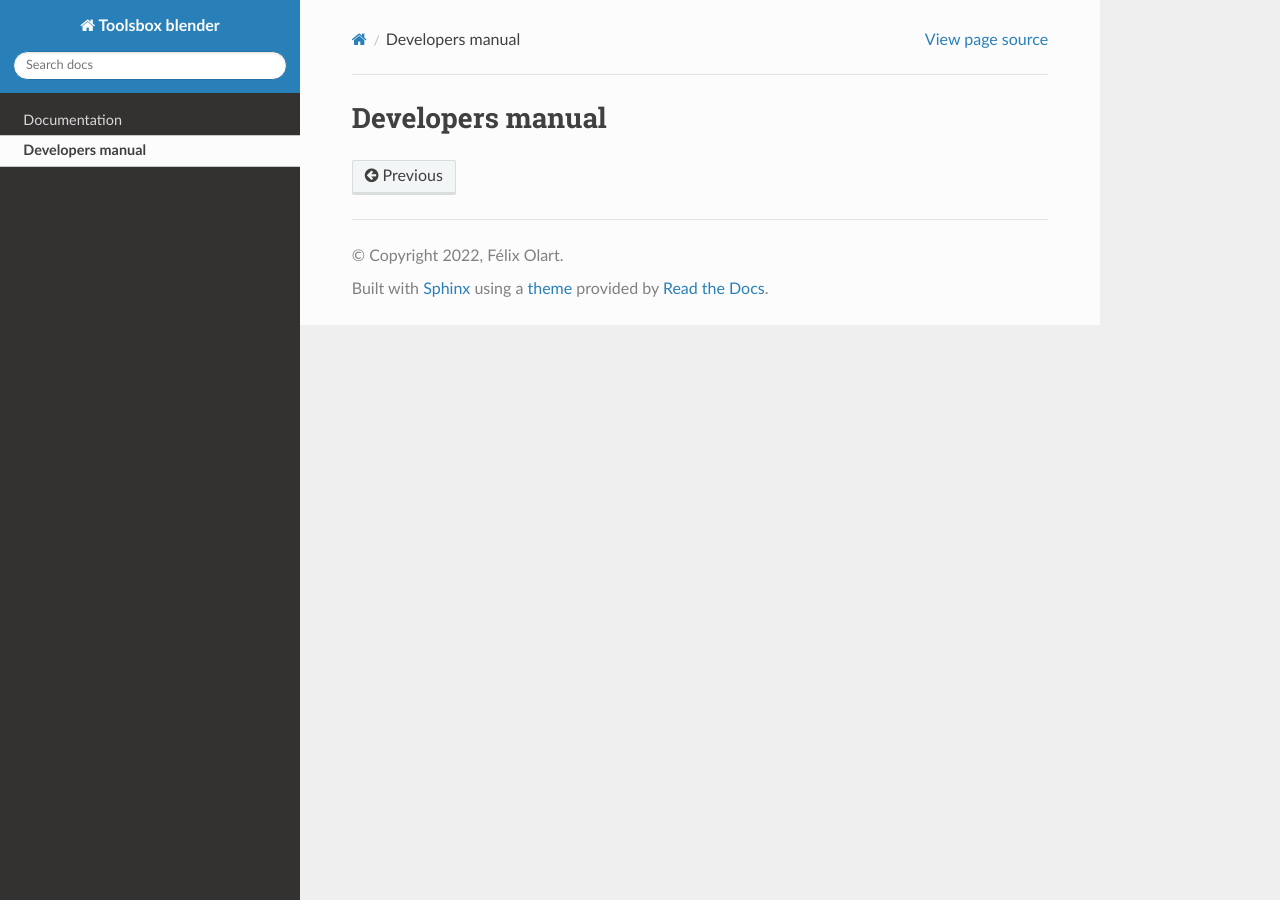
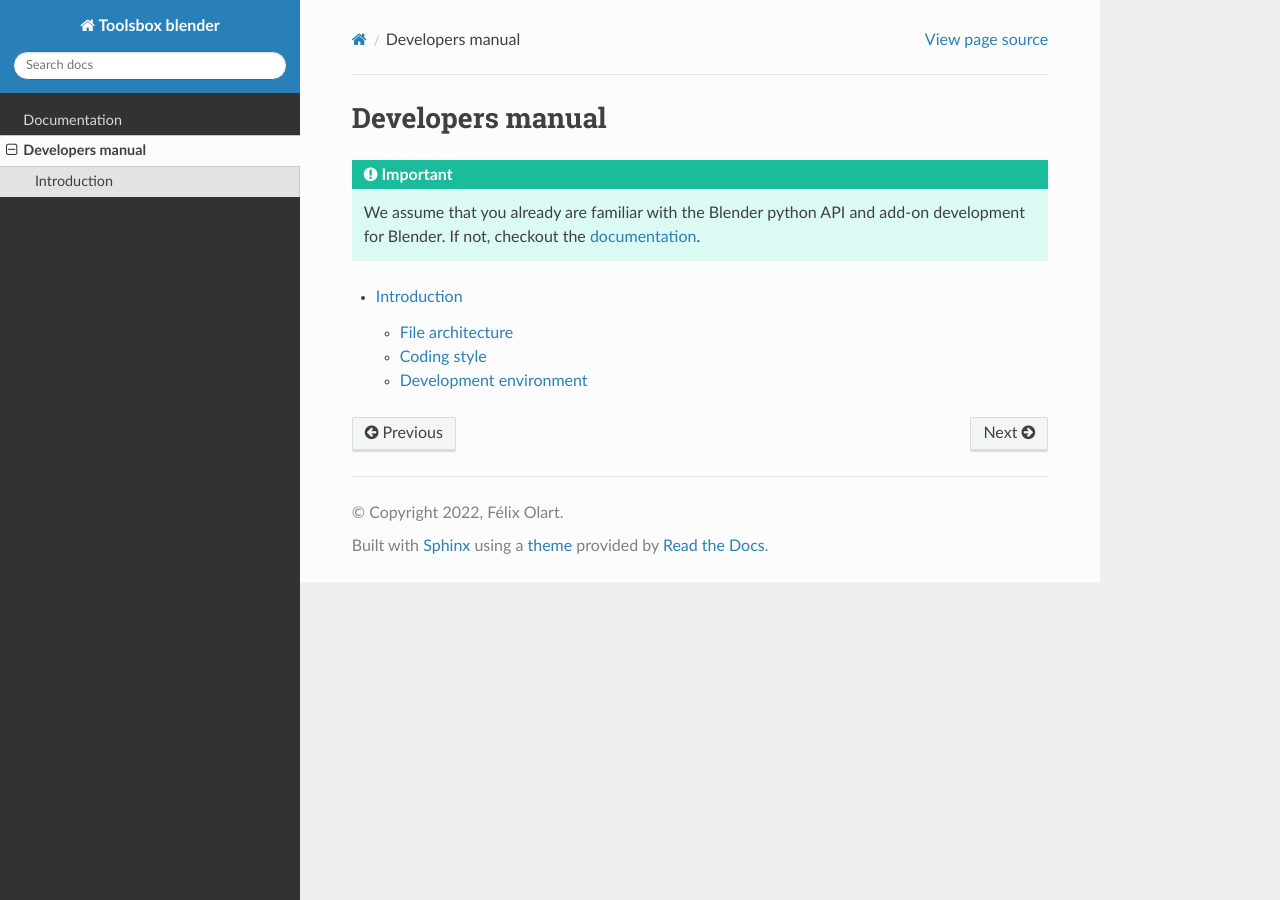
Before and after one commit to Artelia/NIMPHS, a Sphinx documentation site: the page built from docs/developers_manual/index.rst, in a window 1280 px wide. Built offline with Sphinx 7.4.7 and the Read the Docs theme 2.0.0, drawn with Linux system fonts in a browser that asks for light colours.

Commit message:
[Documentation] Developers manual introduction

```diff
--- a/docs/developers_manual/index.rst
+++ b/docs/developers_manual/index.rst
@@ -1,2 +1,11 @@
 Developers manual
 =================
+
+.. important::
+    We assume that you already are familiar with the Blender python API and add-on development for Blender. If not, checkout the `documentation <https://docs.blender.org/api/current/index.html>`_.
+
+.. toctree::
+    :maxdepth: 2
+    :glob:
+
+    introduction
```
Also changed, not shown: docs/developers_manual/introduction.rst (added, +60 -0 lines).
